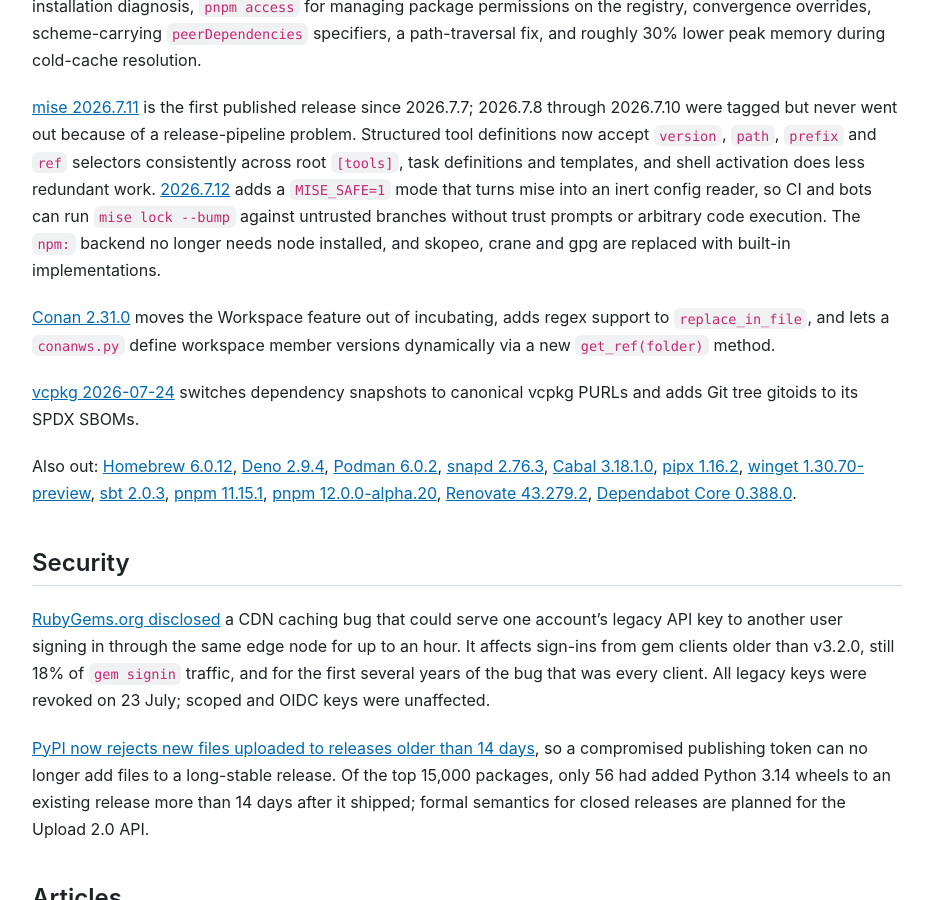
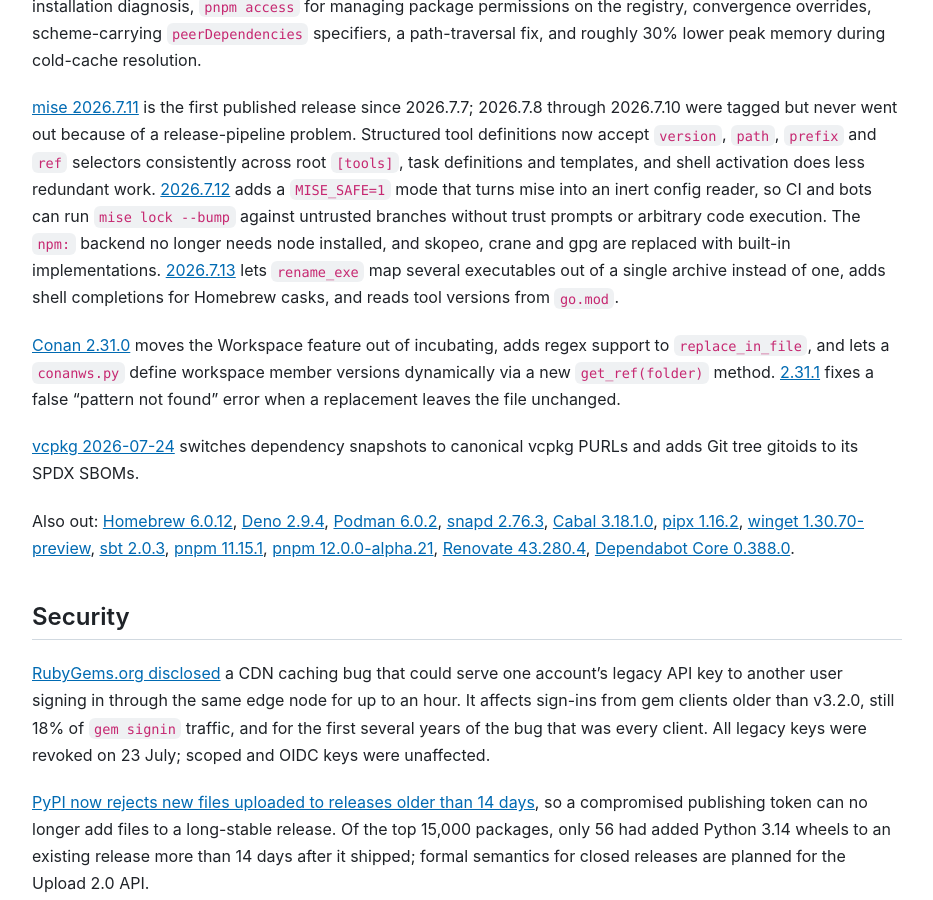
Before and after one commit to andrew/nesbitt.io, a Jekyll site: the page built from _posts/2026-07-25-this-week-in-package-management.md, in a window 1280 px wide and 900 px high, scrolled down 916 px. Shown: the whole window, without its empty margins (173-1106 px from the left). Built offline with Jekyll 4.4.1, drawn with Linux system fonts in a browser that asks for light colours; comment, search, counter and statistics services are not loaded.

Commit message:
Update package management roundup for July 25, 2026

```diff
--- a/_data/stats.json
+++ b/_data/stats.json
@@ -1,5 +1,5 @@
 {
-  "generated_at": "2026-07-24T12:20:49Z",
+  "generated_at": "2026-07-25T09:35:54Z",
   "total_posts": 184,
   "total_words": 260918,
   "reading_minutes": 1305,
--- a/_posts/2026-07-25-this-week-in-package-management.md
+++ b/_posts/2026-07-25-this-week-in-package-management.md
@@ -20,13 +20,13 @@
 
 [pnpm 11.11–11.14](https://pnpm.io/blog/releases/11.11-11.14) is a wrap-up post covering four minors. New since [last week](/2026/07/18/this-week-in-package-management): `pnpm doctor` for end-to-end installation diagnosis, `pnpm access` for managing package permissions on the registry, convergence overrides, scheme-carrying `peerDependencies` specifiers, a path-traversal fix, and roughly 30% lower peak memory during cold-cache resolution.
 
-[mise 2026.7.11](https://github.com/jdx/mise/releases/tag/v2026.7.11) is the first published release since 2026.7.7; 2026.7.8 through 2026.7.10 were tagged but never went out because of a release-pipeline problem. Structured tool definitions now accept `version`, `path`, `prefix` and `ref` selectors consistently across root `[tools]`, task definitions and templates, and shell activation does less redundant work. [2026.7.12](https://github.com/jdx/mise/releases/tag/v2026.7.12) adds a `MISE_SAFE=1` mode that turns mise into an inert config reader, so CI and bots can run `mise lock --bump` against untrusted branches without trust prompts or arbitrary code execution. The `npm:` backend no longer needs node installed, and skopeo, crane and gpg are replaced with built-in implementations.
+[mise 2026.7.11](https://github.com/jdx/mise/releases/tag/v2026.7.11) is the first published release since 2026.7.7; 2026.7.8 through 2026.7.10 were tagged but never went out because of a release-pipeline problem. Structured tool definitions now accept `version`, `path`, `prefix` and `ref` selectors consistently across root `[tools]`, task definitions and templates, and shell activation does less redundant work. [2026.7.12](https://github.com/jdx/mise/releases/tag/v2026.7.12) adds a `MISE_SAFE=1` mode that turns mise into an inert config reader, so CI and bots can run `mise lock --bump` against untrusted branches without trust prompts or arbitrary code execution. The `npm:` backend no longer needs node installed, and skopeo, crane and gpg are replaced with built-in implementations. [2026.7.13](https://github.com/jdx/mise/releases/tag/v2026.7.13) lets `rename_exe` map several executables out of a single archive instead of one, adds shell completions for Homebrew casks, and reads tool versions from `go.mod`.
 
-[Conan 2.31.0](https://github.com/conan-io/conan/releases/tag/2.31.0) moves the Workspace feature out of incubating, adds regex support to `replace_in_file`, and lets a `conanws.py` define workspace member versions dynamically via a new `get_ref(folder)` method.
+[Conan 2.31.0](https://github.com/conan-io/conan/releases/tag/2.31.0) moves the Workspace feature out of incubating, adds regex support to `replace_in_file`, and lets a `conanws.py` define workspace member versions dynamically via a new `get_ref(folder)` method. [2.31.1](https://github.com/conan-io/conan/releases/tag/2.31.1) fixes a false "pattern not found" error when a replacement leaves the file unchanged.
 
 [vcpkg 2026-07-24](https://github.com/microsoft/vcpkg-tool/releases/tag/2026-07-24) switches dependency snapshots to canonical vcpkg PURLs and adds Git tree gitoids to its SPDX SBOMs.
 
-Also out: [Homebrew 6.0.12](https://github.com/Homebrew/brew/releases/tag/6.0.12), [Deno 2.9.4](https://github.com/denoland/deno/releases/tag/v2.9.4), [Podman 6.0.2](https://github.com/podman-container-tools/podman/releases/tag/v6.0.2), [snapd 2.76.3](https://github.com/canonical/snapd/releases/tag/2.76.3), [Cabal 3.18.1.0](https://github.com/haskell/cabal/releases/tag/Cabal-hooks-v3.18.1.0), [pipx 1.16.2](https://github.com/pypa/pipx/releases/tag/1.16.2), [winget 1.30.70-preview](https://github.com/microsoft/winget-cli/releases/tag/v1.30.70-preview), [sbt 2.0.3](https://github.com/sbt/sbt/releases/tag/v2.0.3), [pnpm 11.15.1](https://github.com/pnpm/pnpm/releases/tag/v11.15.1), [pnpm 12.0.0-alpha.20](https://github.com/pnpm/pnpm/releases/tag/v12.0.0-alpha.20), [Renovate 43.279.2](https://github.com/renovatebot/renovate/releases/tag/43.279.2), [Dependabot Core 0.388.0](https://github.com/dependabot/dependabot-core/releases/tag/v0.388.0).
+Also out: [Homebrew 6.0.12](https://github.com/Homebrew/brew/releases/tag/6.0.12), [Deno 2.9.4](https://github.com/denoland/deno/releases/tag/v2.9.4), [Podman 6.0.2](https://github.com/podman-container-tools/podman/releases/tag/v6.0.2), [snapd 2.76.3](https://github.com/canonical/snapd/releases/tag/2.76.3), [Cabal 3.18.1.0](https://github.com/haskell/cabal/releases/tag/Cabal-hooks-v3.18.1.0), [pipx 1.16.2](https://github.com/pypa/pipx/releases/tag/1.16.2), [winget 1.30.70-preview](https://github.com/microsoft/winget-cli/releases/tag/v1.30.70-preview), [sbt 2.0.3](https://github.com/sbt/sbt/releases/tag/v2.0.3), [pnpm 11.15.1](https://github.com/pnpm/pnpm/releases/tag/v11.15.1), [pnpm 12.0.0-alpha.21](https://github.com/pnpm/pnpm/releases/tag/v12.0.0-alpha.21), [Renovate 43.280.4](https://github.com/renovatebot/renovate/releases/tag/43.280.4), [Dependabot Core 0.388.0](https://github.com/dependabot/dependabot-core/releases/tag/v0.388.0).
 
 ## Security
 
```
